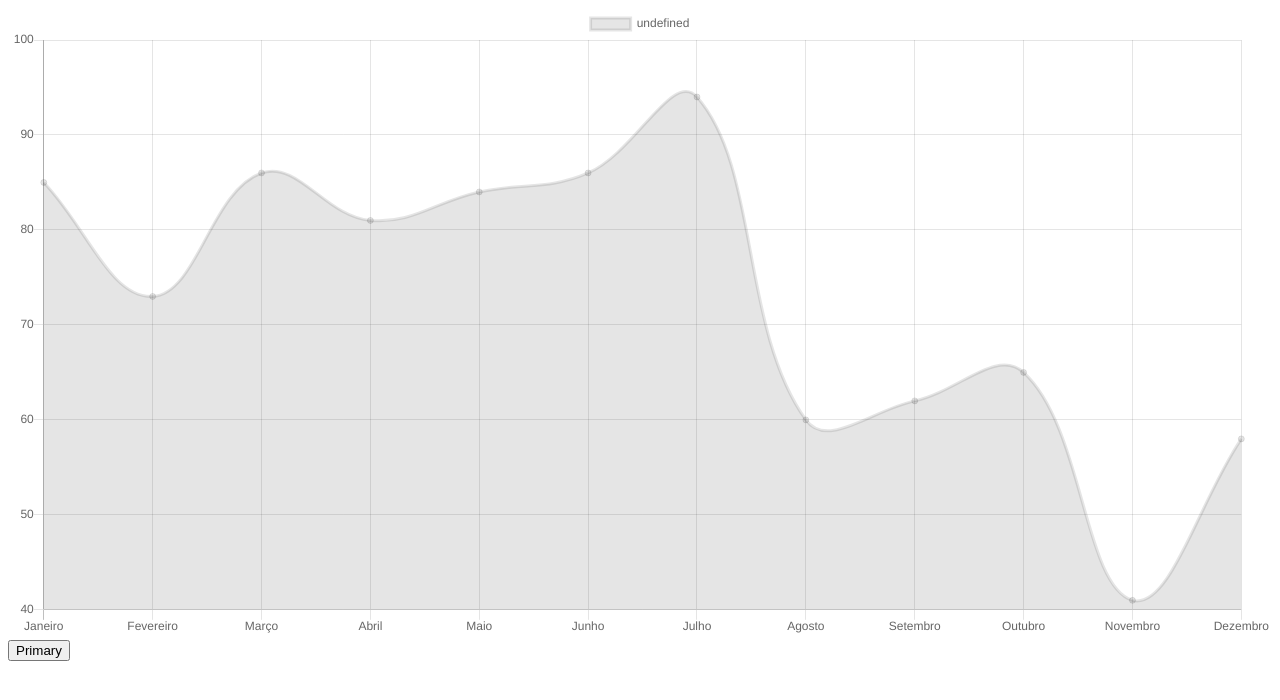
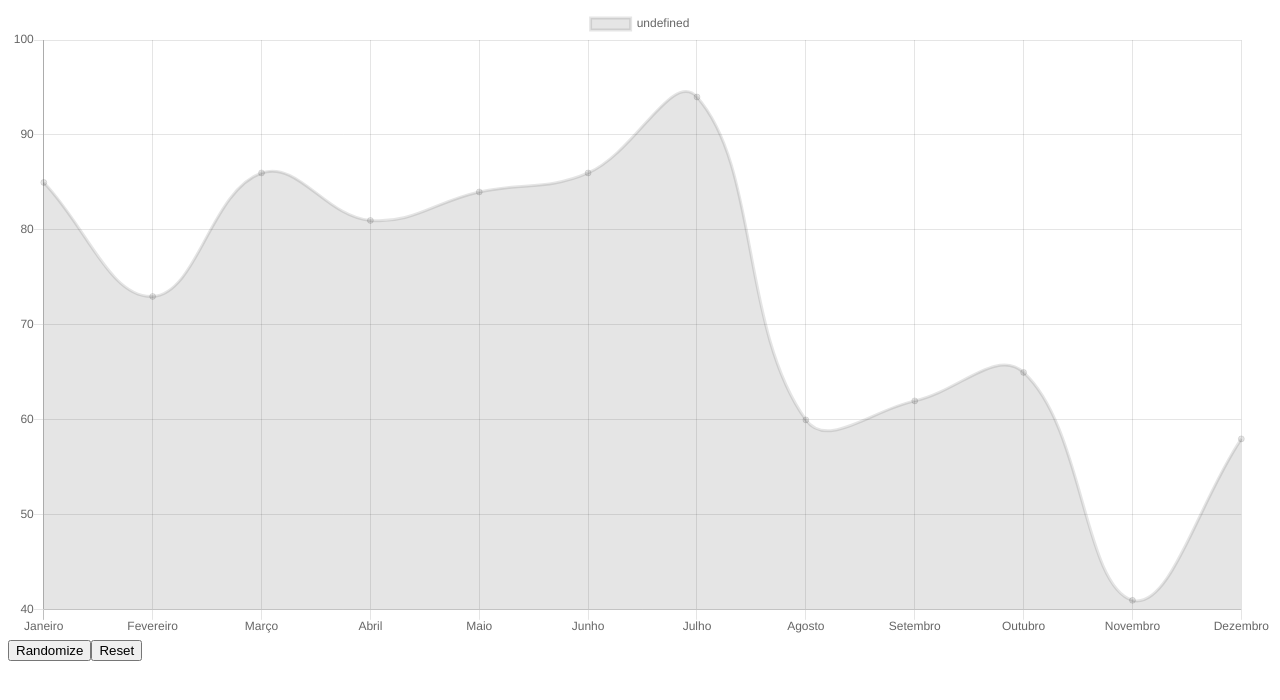
Before and after one commit to pablocarvalho/simpleCDIapp, an Angular app: page / in a window 1280 px wide. Shown: the top 700 px of the page. Built offline with nearby package versions, Linux system fonts and the light colour scheme.

Commit message:
learning about chart.js, testing it with dynamic data

```diff
--- a/src/app/app.component.html
+++ b/src/app/app.component.html
@@ -1,4 +1,7 @@
 <div>
     <canvas #meuCanvas></canvas>
-    <button mat-button color="primary" (click)="onClickMe()">Primary</button>
 </div>
+<div class="button-row">
+    <button (click)="onClickMe()">Randomize</button>
+    <button (click)="resetChart()">Reset</button>
+</div>
--- a/src/app/app.component.ts
+++ b/src/app/app.component.ts
@@ -24,7 +24,37 @@ export class AppComponent implements OnInit {
     });
   }
 
+  shuffle(array,maxValue) {
+
+    for(var i = 0;i<array.length;i++) {
+        array[i] = Math.floor(Math.random() * (maxValue + 1));
+     }
+
+    return array;
+  }
+
+
+
   onClickMe() {
+    // const target = evt.target
+    var a:number[] = new Array(12);
+    a = this.shuffle(a,100);
+
+    new Chart(this.elemento.nativeElement,{
+        type: 'line',
+        data:{
+            labels: ["Janeiro","Fevereiro","Março","Abril","Maio","Junho","Julho","Agosto","Setembro","Outubro","Novembro","Dezembro"],
+            datasets:[
+                {
+                    data:a
+                }
+            ]
+        }
+
+});
+  }
+
+  resetChart() {
     // const target = evt.target
     new Chart(this.elemento.nativeElement,{
         type: 'line',
```
